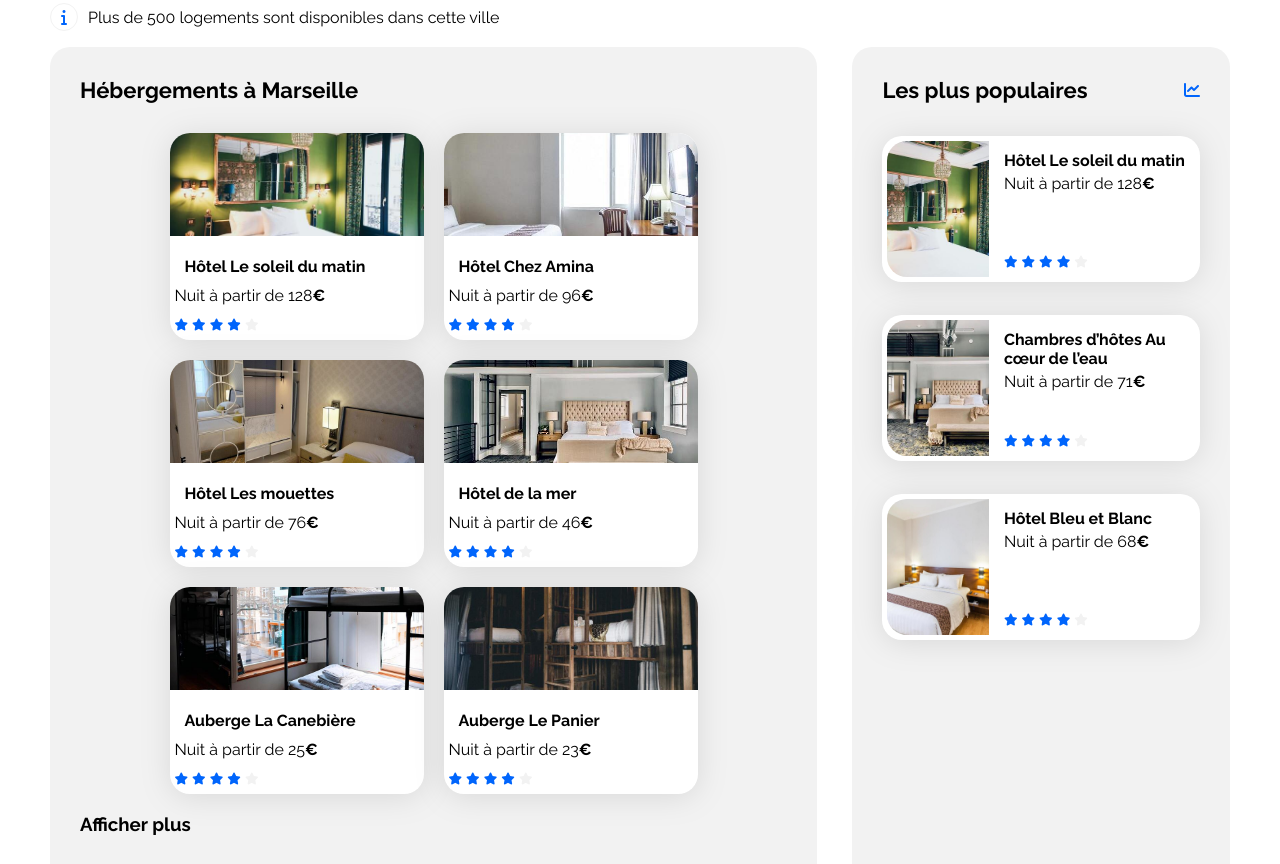
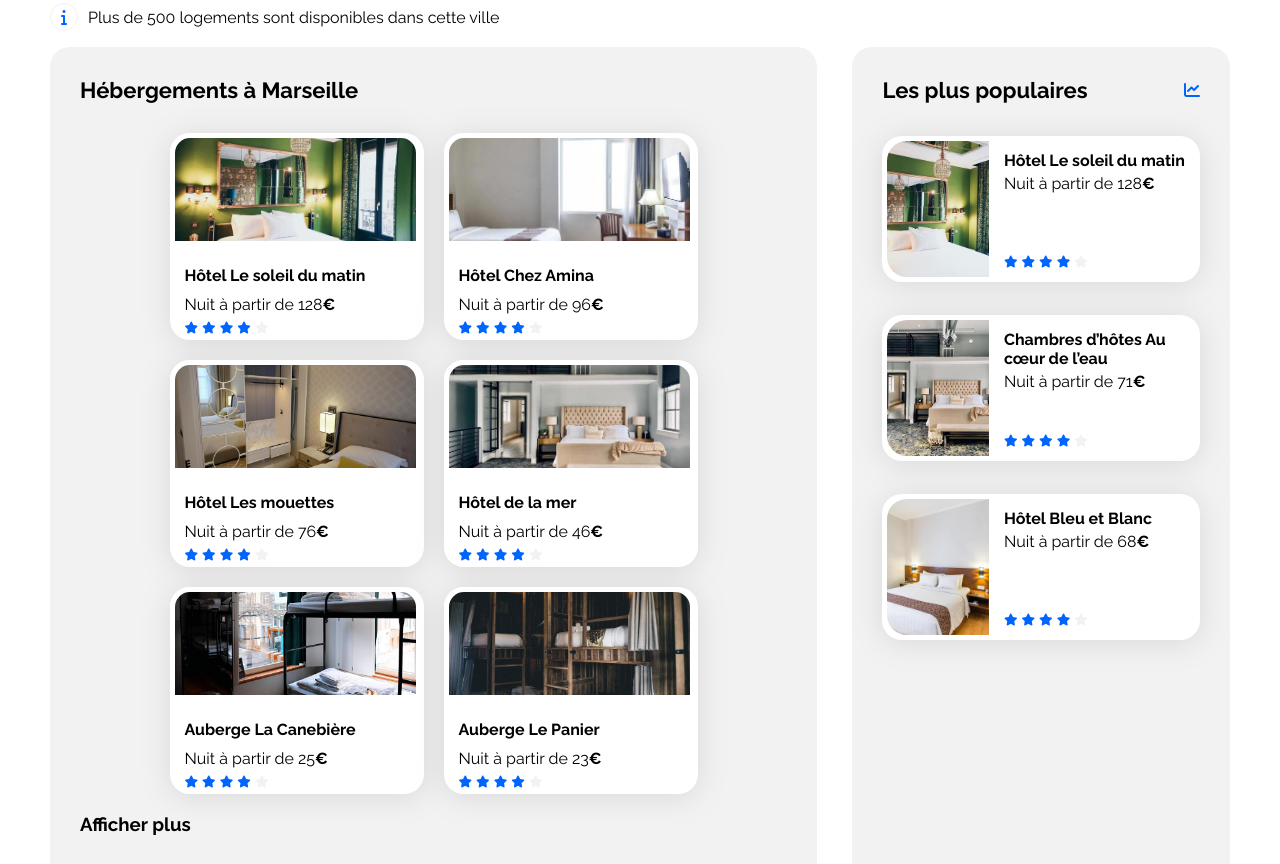
Before and after one commit to MTLP2/Oppenclassroom, a plain HTML site: page booki-starter-code-master/index.html in a window 1280 px wide. Shown: the part 333-1197 px from the top of the page. Drawn offline with Linux system fonts and the light colour scheme.

Commit message:
Modification sur les cardes hébergements

```diff
--- a/booki-starter-code-master/css/style.css
+++ b/booki-starter-code-master/css/style.css
@@ -195,16 +195,16 @@ nav .logo{
     height: 50%;
     border-top-right-radius: 20px ;
     border-top-left-radius: 20px ;
-    width: 100%;
+    width: 95%;
+    border: 5px solid white;
     object-fit: cover;
 }
 
 .hebergementcontent{
     display: flex;
     flex-direction: column;
-    line-height: 13px;
-    padding: 5px;
-
+    line-height: 8px;
+    padding-left: 15px;
 }
 
 .hebergementTitle{
--- a/booki-starter-code-master/index.html
+++ b/booki-starter-code-master/index.html
@@ -59,7 +59,7 @@
                                 <img src="./images/hebergements/emile-guillemot.jpg" alt="Image de la chambre d'hôtel montrant un lit">
                                 <div class=" hebergementcontent">
                                     <div class="card-txt">
-                                        <h3 class="hebergementTitle" >Hôtel Le soleil du matin</h3>
+                                        <h4 >Hôtel Le soleil du matin</h4>
                                         <p >Nuit à partir de 128<span class="euro">€</span></p>
                                     </div>
                                     <div class="card-rating">
@@ -78,7 +78,7 @@
                                 <img src="./images/hebergements/febrian-zakaria.jpg" alt="Image de la chambre d'hôtel montrant un lit">
                                 <div class=" hebergementcontent">
                                     <div class="card-txt">
-                                        <h3 class="hebergementTitle" >Hôtel Chez Amina</h3>
+                                        <h4 >Hôtel Chez Amina</h4>
                                         <p >Nuit à partir de 96<span class="euro">€</span></p>
                                     </div>
                                     <div class="card-rating">
@@ -97,7 +97,7 @@
                                 <img src="./images/hebergements/reisetopia.jpg" alt="Image de la chambre d'hôtel montrant un lit">
                                 <div class=" hebergementcontent">
                                     <div class="card-txt">
-                                        <h3 class="hebergementTitle" >Hôtel Les mouettes</h3>
+                                        <h4 >Hôtel Les mouettes</h4>
                                         <p >Nuit à partir de 76<span class="euro">€</span></p>
                                     </div>
                                     <div class="card-rating">
@@ -116,7 +116,7 @@
                                 <img src="./images/hebergements/aw-creative.jpg" alt="Image de la chambre d'hôtel montrant un lit">
                                 <div class=" hebergementcontent">
                                     <div class="card-txt">
-                                        <h3 class="hebergementTitle" >Hôtel de la mer</h3>
+                                        <h4 >Hôtel de la mer</h4>
                                         <p >Nuit à partir de 46<span class="euro">€</span></p>
                                     </div>
                                     <div class="card-rating">
@@ -135,7 +135,7 @@
                                 <img src="./images/hebergements/marcus-loke.jpg" alt="Image de la chambre d'hôtel montrant un lit">
                                 <div class=" hebergementcontent">
                                     <div class="card-txt">
-                                        <h3 class="hebergementTitle" >Auberge La Canebière</h3>
+                                        <h4 >Auberge La Canebière</h4>
                                         <p >Nuit à partir de 25<span class="euro">€</span></p>
                                     </div>
                                     <div class="card-rating">
@@ -154,7 +154,7 @@
                                 <img src="./images/hebergements/nicate-lee.jpg" alt="Image de la chambre d'hôtel montrant un lit">
                                 <div class=" hebergementcontent">
                                     <div class="card-txt">
-                                        <h3 class="hebergementTitle" >Auberge Le Panier</h3>
+                                        <h4>Auberge Le Panier</h4>
                                         <p >Nuit à partir de 23<span class="euro">€</span></p>
                                     </div>
                                     <div class="card-rating">
@@ -312,6 +312,13 @@
                         </ul>
                     </div>
                 </div>
+                <section>
+                    <div class="newaddon">
+                        <h3>Début addon </h3>
+                        <p>Dévo</p>
+
+                    </div>
+                </section>
             </footer>
         </main>
     </div>
```
